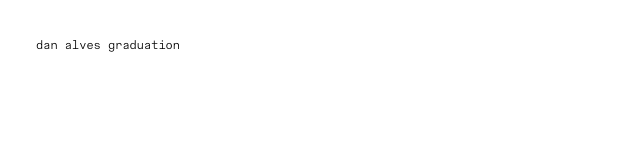
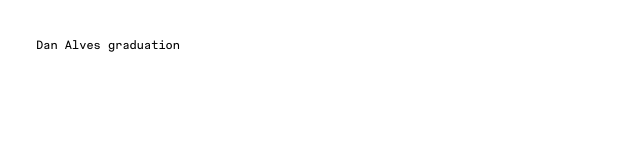
Before and after one commit to danalvesdanalves/grad, a plain HTML site: page index.html in a window 1280 px wide. Shown: the full height of the page, 0-640 px from the left. Drawn offline with Linux system fonts and the light colour scheme.

Commit message:
Switch to Sharp Earth Mono Medium, capitalize name
Co-Authored-By: Claude Opus 5 <noreply@anthropic.com>

```diff
--- a/index.html
+++ b/index.html
@@ -4,12 +4,12 @@
 <meta charset="utf-8">
 <meta name="viewport" content="width=device-width, initial-scale=1">
 <title>Dan Alves Graduation</title>
-<link rel="preload" href="/fonts/SharpEarthMono-Regular.woff2" as="font" type="font/woff2" crossorigin>
+<link rel="preload" href="/fonts/SharpEarthMono-Medium.woff2" as="font" type="font/woff2" crossorigin>
 <style>
   @font-face {
     font-family: "Sharp Earth Mono";
-    src: url("/fonts/SharpEarthMono-Regular.woff2") format("woff2");
-    font-weight: 400;
+    src: url("/fonts/SharpEarthMono-Medium.woff2") format("woff2");
+    font-weight: 500;
     font-style: normal;
     font-display: swap;
   }
@@ -32,11 +32,11 @@
   h1 {
     margin: 0;
     font-size: 12px;
-    font-weight: 400;
+    font-weight: 500;
   }
 </style>
 </head>
 <body>
-  <h1>dan alves graduation</h1>
+  <h1>Dan Alves graduation</h1>
 </body>
 </html>
```
Also changed, not shown: fonts/SharpEarthMono-Medium.woff2 (added), fonts/SharpEarthMono-Regular.woff2 (deleted).
